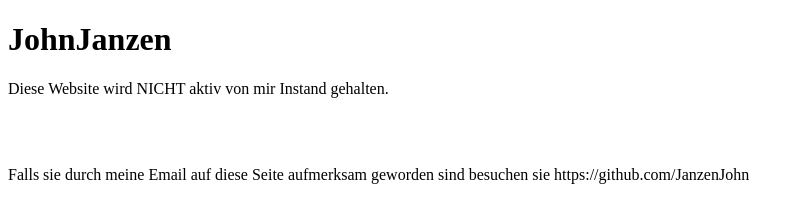
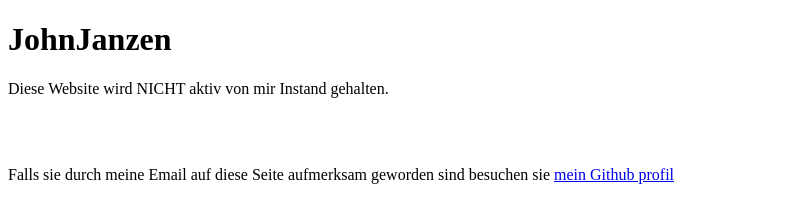
Before and after one commit to JanzenJohn/John-Janzen, a plain HTML site: page index.html in a window 1280 px wide. Shown: the whole page, without its empty margins (0-804 px from the left). Drawn offline with Linux system fonts and the light colour scheme.

Commit message:
Update index.html

```diff
--- a/index.html
+++ b/index.html
@@ -5,6 +5,6 @@
 <p>Diese Website wird NICHT aktiv von mir Instand gehalten.</p>
 <br>
 <br>
-<p>Falls sie durch meine Email auf diese Seite aufmerksam geworden sind besuchen sie https://github.com/JanzenJohn</p>
+<p>Falls sie durch meine Email auf diese Seite aufmerksam geworden sind besuchen sie <a href="https://github.com/JanzenJohn">mein Github profil</a></p>
 </body>
 </html>
```
